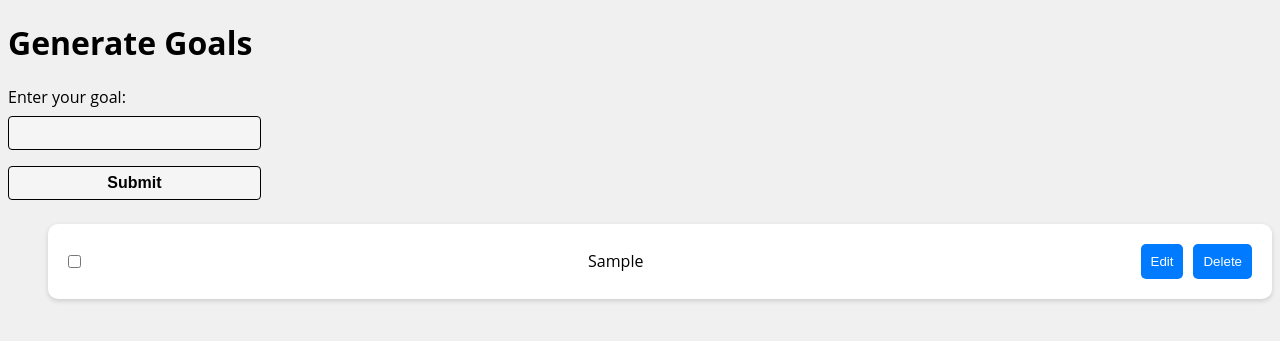
After one commit to DevGauge/PursuitProphet, a Flask app: template backend/templates/generate_goals.html in a window 1280 px wide. The commit adds this page. Shown: the top 341 px of the page. Run offline with Flask 3, Linux system fonts and the light colour scheme; the template is opened without the code that fills it: most values are stand-ins (such as "Sample title", 1, 10 or a date in 2020); style sheets or scripts are compiled from the project's sources.

Commit message:
added goal generation

```diff
--- a/backend/static/styles.scss
+++ b/backend/static/styles.scss
@@ -189,3 +189,50 @@ input {
         }
     }
 }
+
+.goal-card {
+    display: flex;
+    justify-content: space-between;
+    align-items: center;
+    background-color: #fff;
+    border-radius: 10px;
+    box-shadow: 0 2px 5px rgba(0, 0, 0, 0.15);
+    padding: 20px;
+    margin-bottom: 20px;
+
+    .checkbox-container {
+        flex: 0 0 auto;
+        display: flex;
+        align-items: center;
+    }
+
+    .goal-text {
+        flex: 1 0 auto;
+        text-align: center;
+        margin: 0 20px;
+    }
+
+    .buttons-container {
+        flex: 0 0 auto;
+        display: flex;
+        align-items: center;
+
+        button {
+            background-color: #007bff;
+            color: #fff;
+            border: none;
+            border-radius: 5px;
+            padding: 10px;
+            cursor: pointer;
+            transition: background-color 0.3s ease;
+
+            &:not(:last-child) {
+                margin-right: 10px;
+            }
+
+            &:hover {
+                background-color: #0056b3;
+            }
+        }
+    }
+}
--- /dev/null
+++ b/backend/templates/generate_goals.html
@@ -0,0 +1,25 @@
+<!--extend base.html, take goals array, list goal strings-->
+
+{% extends "base.html" %}
+{% block content %}
+<h1>Generate Goals</h1>
+<form action="{{ url_for('goal_generation') }}" method="POST">
+    <label for="goal">Enter your goal:</label>
+    <input type="text" id="goal" name="goal">
+    <input type="submit" value="Submit">
+</form>
+<ul>
+    {% for goal in goals %}
+    <div class="goal-card">
+        <div class="checkbox-container">
+            <input type="checkbox">
+        </div>
+        <p class="goal-text">{{ goal.get_goal() }}</p>
+        <div class="buttons-container">
+            <button>Edit</button>
+            <button>Delete</button>
+        </div>
+    </div>
+    {% endfor %}
+</ul>
+{% endblock %}
--- a/backend/welcome.py
+++ b/backend/welcome.py
@@ -2,6 +2,7 @@ import os
 import sys
 from flask import Flask, render_template, request, redirect, url_for
 from flask_restx import Api, Resource, fields
+import asyncio
 
 sys.path.append("..")
 from bot import ChatBot
@@ -26,11 +27,17 @@ def welcome():
 def role_selection():
     if request.method == 'POST':
         role = request.form.get('role')
+        print(role)
         bot.set_assistant_primary_goal(role)
-        return redirect(url_for('next_function'))  # replace 'next_function' with the name of your next route
+        return redirect(url_for('goal_generation'))  # replace 'next_function' with the name of your next route
     else:
         roles = ['Write a blog post about cats', 'Organize my house', 'Learn about quantum physics']
         return render_template('role_selection.html', roles=roles)
+
+@app.route('/generate_goals')
+def goal_generation():
+    goals = bot.generate_goals()
+    return render_template('generate_goals.html', goals=goals)
 
 #region API
 api = Api(app, version='1.0', doc='/api-docs', title='Pursuit Prophet API', description='Pursuit Prophet backend')
```
Also changed, not shown: backend/templates/role_selection.html (+8 -0 lines).
